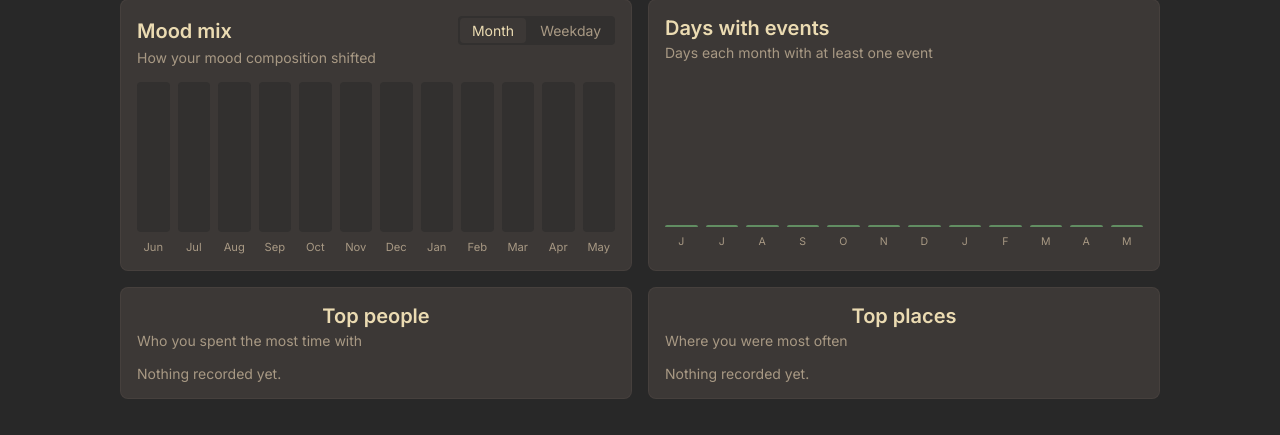
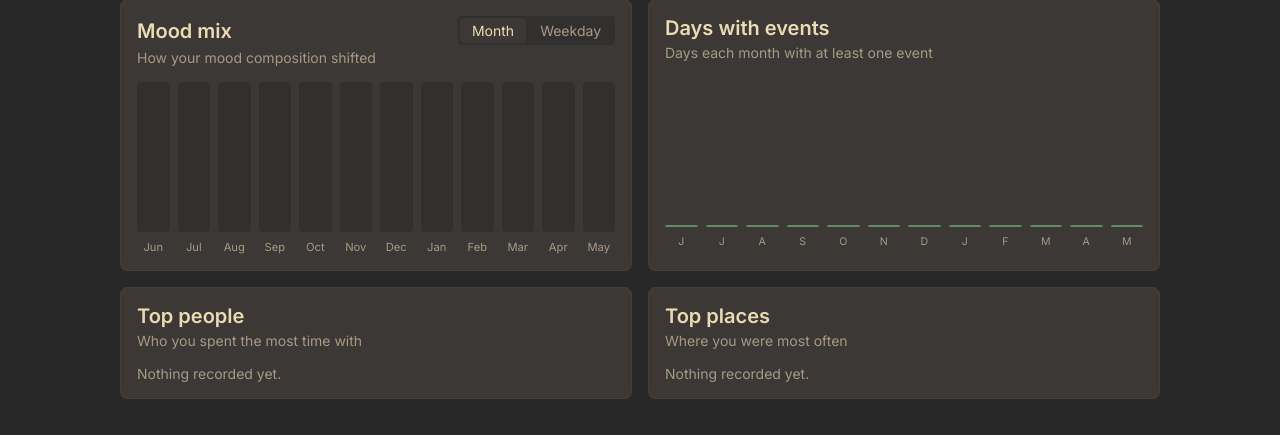
Before and after one commit to ego-alt/calendar, a Flask app: page /stats in a window 1280 px wide. Shown: the part 668-1103 px from the top of the page. Run offline with Flask 3, Linux system fonts and the light colour scheme; the visitor is signed in with stand-in values (Sample User, id 1); data that the repository does not hold is empty.

Commit message:
small/left-justify top people and places headers

```diff
--- a/templates/stats.html
+++ b/templates/stats.html
@@ -73,12 +73,16 @@
 
         <div class="st-2col">
             <section class="st-card st-rank">
-                <h2>Top people</h2>
+                <div class="st-mix-header">
+                    <h2>Top people</h2>
+                </div>
                 <p class="hint">Who you spent the most time with</p>
                 <div id="people"></div>
             </section>
             <section class="st-card st-rank">
-                <h2>Top places</h2>
+                <div class="st-mix-header">
+                    <h2>Top places</h2>
+                </div>
                 <p class="hint">Where you were most often</p>
                 <div id="places"></div>
             </section>
```
